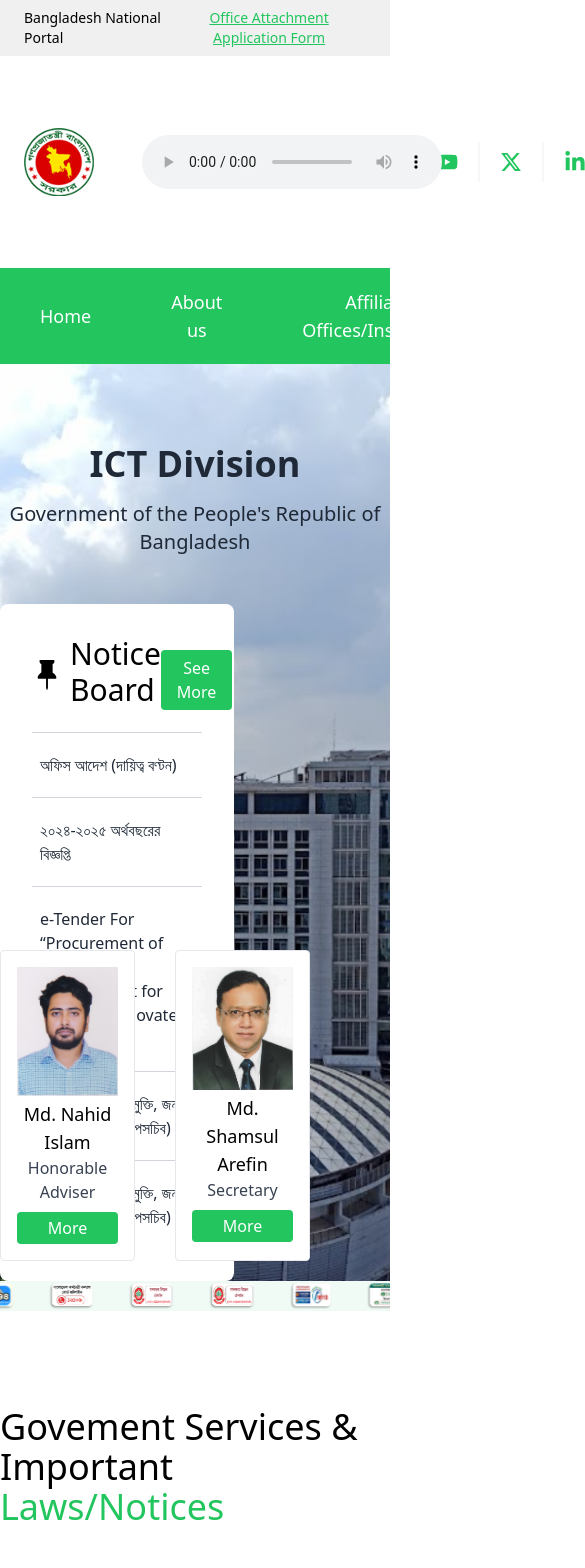
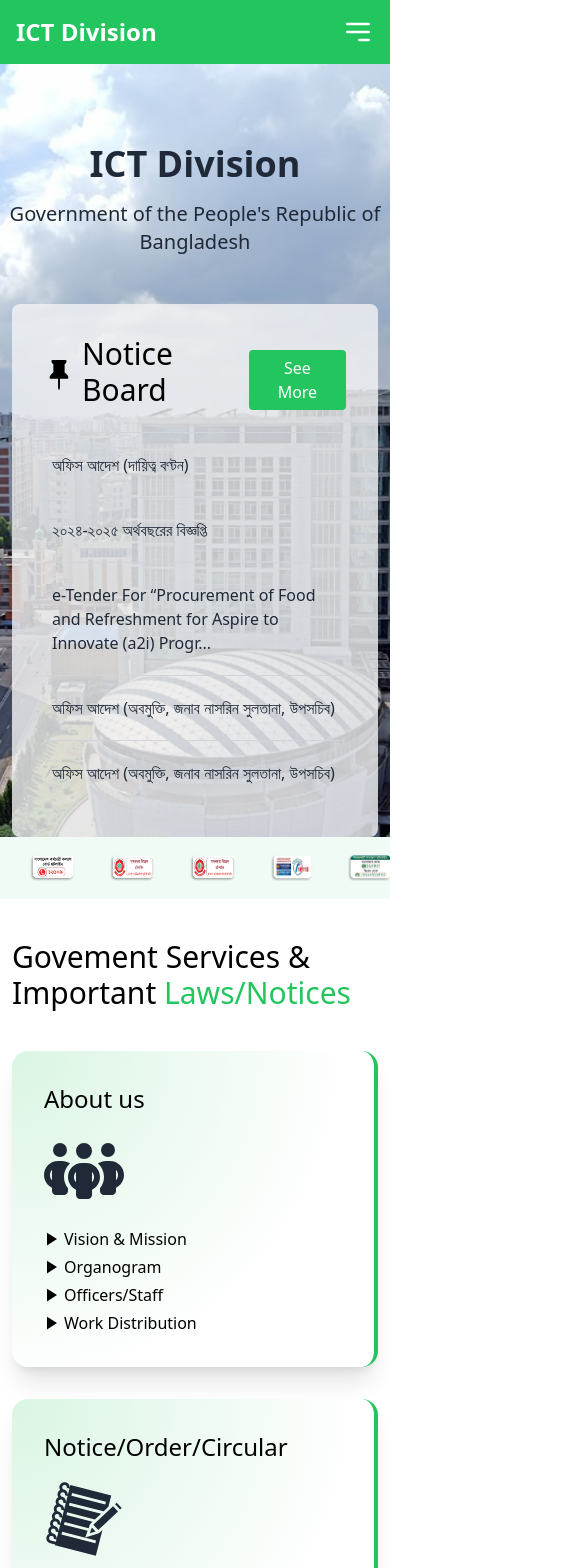
Before and after one commit to toukir15/national-ict-portal, a React (Vite) app: page / in a window 390 px wide. Shown: the top 1568 px of the page, 585 px wide, since content can reach past the window. Built offline with nearby package versions, Linux system fonts and the light colour scheme.

Commit message:
updated code

```diff
--- a/src/components/ICTPortal/Banner.jsx
+++ b/src/components/ICTPortal/Banner.jsx
@@ -49,7 +49,8 @@
           Government of the People&apos;s Republic of Bangladesh
         </h4>
       </div>
-      <div className="container mx-auto mt-12 flex gap-8">
+      <div className="container mx-auto mt-12 flex gap-0 lg:gap-8 px-3">
+        {/* notice board  */}
         <div
           onMouseMove={(e) => hoverActive && handleMouseMove(e)}
           onMouseEnter={handleMouseEnter}
@@ -60,7 +61,7 @@
               : "none",
             transition: "background 0.2s ease",
           }}
-          className="bg-[#f3f4f6ec] notice  p-8 w-[60%] rounded-lg "
+          className="bg-[#f3f4f6ec] notice  p-8 w-full lg:w-[60%] rounded-lg "
         >
           <div className="flex items-center mb-2 justify-between">
             <h4 className="text-3xl mb-4 font-medium flex gap-2 items-center">
@@ -94,6 +95,7 @@
         </div>
         <div className="flex gap-8"></div>
       </div>
+      <div className="hidden lg:block">
         <div className=" absolute bottom-5 right-20 flex gap-10">
           {officialsData.map((official) => {
             return (
@@ -118,5 +120,6 @@
           })}
         </div>
       </div>
+    </div>
   );
 }
--- a/src/components/ICTPortal/Contact.jsx
+++ b/src/components/ICTPortal/Contact.jsx
@@ -12,7 +12,7 @@
 
 export default function Contact() {
   return (
-    <div>
+    <div className="hidden lg:block">
       <div className="container mx-auto  flex justify-between pl-6 ">
         <div className="py-4 flex items-center gap-12">
           <img src={logo} alt="" />
--- a/src/components/ICTPortal/Footer.jsx
+++ b/src/components/ICTPortal/Footer.jsx
@@ -3,35 +3,56 @@
 export default function Footer() {
   return (
     <div className="bg-[#333333]">
-      <div className="container mx-auto text-white py-12">
+      <div className="container mx-auto text-white lg:px-0 px-6 py-6 lg:py-12">
         <div className="border-b border-white pb-10">
           {/* logo */}
-          <div className="flex justify-between items-center mt-6">
+          <div className="lg:flex justify-between items-center mt-6">
             <img src={logo} alt="" />
-            <div className="flex items-center">
-              <p className="font-medium">Planing Implementation: </p>
-              <div className="flex items-center gap-6 ml-6">
-                <button className="underline hover:text-gray-300">
+            <div className="lg:flex items-center">
+              <p className="font-medium mt-4 lg:mt-0">
+                Planing Implementation:{" "}
+              </p>
+              <div className="lg:flex items-center gap-6 lg:ml-6">
+                <button className="underline hover:text-gray-300 block lg:inline-block lg:mt-0 mt-2">
                   Cabinated Division
                 </button>
-                <button className="underline hover:text-gray-300">a2i</button>
-                <button className="underline hover:text-gray-300">BCC</button>
-                <button className="underline hover:text-gray-300">DOICT</button>
-                <button className="underline hover:text-gray-300">Basis</button>
+                <button className="underline hover:text-gray-300 block lg:inline-block lg:mt-0 mt-2 ">
+                  a2i
+                </button>
+                <button className="underline hover:text-gray-300 block lg:inline-block lg:mt-0 mt-2 ">
+                  BCC
+                </button>
+                <button className="underline hover:text-gray-300 block lg:inline-block lg:mt-0 mt-2 ">
+                  DOICT
+                </button>
+                <button className="underline hover:text-gray-300 block lg:inline-block lg:mt-0 mt-2 ">
+                  Basis
+                </button>
               </div>
             </div>
           </div>
-          <div className="flex justify-between items-center mt-4">
+
+          <div className="lg:flex justify-between items-center mt-6 lg:mt-4">
             <div>
-              <div className="flex gap-6 ">
-                <button>Sitemap</button>
-                <button>Secrecy Policy</button>
-                <button>Contact</button>
-                <button>FAQ</button>
-                <button>Terms of Use</button>
+              <div className="lg:flex gap-6 ">
+                <button className="hover:text-gray-300 block lg:inline-block lg:mt-0 mt-2 ">
+                  Sitemap
+                </button>
+                <button className="hover:text-gray-300 block lg:inline-block lg:mt-0 mt-2 ">
+                  Secrecy Policy
+                </button>
+                <button className="hover:text-gray-300 block lg:inline-block lg:mt-0 mt-2 ">
+                  Contact
+                </button>
+                <button className="hover:text-gray-300 block lg:inline-block lg:mt-0 mt-2 ">
+                  FAQ
+                </button>
+                <button className="hover:text-gray-300 block lg:inline-block lg:mt-0 mt-2 ">
+                  Terms of Use
+                </button>
               </div>
             </div>
-            <div className="flex items-end gap-8">
+            <div className="lg:flex mt-4 lg:mt-0 items-end gap-8">
               <p className="font-medium">Technical Support: </p>
               <img src={technical} alt="" />
             </div>
--- a/src/components/ICTPortal/GovementServices.jsx
+++ b/src/components/ICTPortal/GovementServices.jsx
@@ -187,13 +187,13 @@
   ];
 
   return (
-    <section className="bg-white mt-24 ">
+    <section className="bg-white mt-10 lg:mt-24 px-3 lg:px-0 ">
       <div className="container mx-auto">
-        <h2 className="text-4xl font-medium mb-16">
+        <h2 className="text-3xl lg:text-4xl font-medium mb-10 lg:mb-16 ">
           Govement Services & <br /> Important{" "}
           <span className="text-green-500">Laws/Notices</span>
         </h2>
-        <div className="grid grid-cols-4 gap-8">
+        <div className="grid grid-cols-1 lg:grid-cols-4 gap-8">
           {servicesData.map((service, index) => {
             return (
               <div
@@ -211,7 +211,7 @@
               >
                 <h4 className="text-2xl font-medium">{service.title}</h4>
                 <div className="gap-8 items-center pt-4">
-                  <service.icon className="text-[100px] text-gray-800 mb-4" />
+                  <service.icon className="lg:text-[100px] text-[80px] text-gray-800 mb-4" />
                   {service.options.map((option, idx) => {
                     return (
                       <div key={idx} className="space-y-2">
--- a/src/components/ICTPortal/Helpline.jsx
+++ b/src/components/ICTPortal/Helpline.jsx
@@ -44,7 +44,7 @@
 export default function Helpline() {
   return (
     <>
-      <section className="bg-[#F1FBF5] lg:py-8  ">
+      <section className="bg-[#F1FBF5] py-4 lg:py-8  ">
         <div className={`flex flex-wrap gap-10 items-center justify-center`}>
           <Marquee speed={80}>
             {helplinesData.map((helpline, i) => (
--- a/src/components/ICTPortal/ImportantLinks.jsx
+++ b/src/components/ICTPortal/ImportantLink.jsx
@@ -5,7 +5,7 @@
 import discount from "../../../public/discount.jpg";
 import { useState } from "react";
 
-export default function ImportantLinks() {
+export default function ImportantLink() {
   const [mousePosition, setMousePosition] = useState({ x: 0, y: 0 });
   const handleMouseMove = (e) => {
     const card = e.currentTarget;
@@ -17,18 +17,22 @@
   };
 
   return (
-    <section className="py-40">
-      <div className="container mx-auto flex">
+    <section className="lg:py-36 py-16 container mx-auto px-4 lg:px-0">
+      <h2 className="text-3xl lg:text-4xl font-medium mb-8 lg:mb-16 ">
+        Important Links & <br /> Essential{" "}
+        <span className="text-green-500">Info</span>
+      </h2>
+      <div className=" lg:flex">
         <div
           onMouseMove={(e) => handleMouseMove(e)}
           style={{
             background: ` radial-gradient(circle at ${mousePosition.x}px ${mousePosition.y}px, rgba(214, 244, 224, 0.9), transparent 70%)`,
             transition: "background 0.2s ease",
           }}
-          className="border w-[60%] rounded-2xl shadow-lg flex"
+          className="border w-full lg:w-[60%] rounded-2xl shadow-lg lg:flex"
         >
-          <div className="flex gap-2 w-[70%] px-6 border-r">
-            <div className="py-20 w-1/2">
+          <div className="lg:flex gap-2 lg:w-[70%] px-6 lg:border-r">
+            <div className="lg:py-20 py-6 w-full lg:w-1/2">
               <h6 className="text-xl font-medium mb-2">Internal eServices</h6>
               <ul className="space-y-[2px] text-gray-700">
                 <li className="group flex items-center gap-2 w-fit cursor-pointer">
@@ -73,7 +77,7 @@
                 <FaArrowRightLong className="relative top-[2px]" />
               </button>
             </div>
-            <div className="py-20 w-1/2">
+            <div className="lg:py-20 py-6 w-full lg:w-1/2">
               <h6 className="text-xl font-medium mb-2">Important Links</h6>
               <ul className="space-y-[2px] text-gray-700">
                 <li className="group flex items-center gap-2 w-fit cursor-pointer">
@@ -119,7 +123,7 @@
               </button>
             </div>
           </div>
-          <div className="w-[30%] flex justify-center items-center px-20">
+          <div className="lg:w-[30%] flex justify-center items-center lg:px-20 pb-8 lg:pb-0">
             <div className="inline-block border border-gray-300 h-fit rounded-md shadow-md text-center">
               <div className="bg-green-200 text-gray-800 font-bold py-1 w-full">
                 VisitorCounter
@@ -127,7 +131,7 @@
               <table className="min-w-full bg-white">
                 <tbody>
                   <tr>
-                    <td className="px-2 pr-20 py-3 border-t border-gray-200 text-start">
+                    <td className="px-2 pr-52 lg:pr-20 py-3 border-t border-gray-200 text-start">
                       Today
                     </td>
                     <td className="px-2 py-3 border-t border-gray-200 text-right">
@@ -135,7 +139,7 @@
                     </td>
                   </tr>
                   <tr>
-                    <td className="px-2 pr-20 py-3 border-t border-gray-200 text-start">
+                    <td className="px-2 pr-52 lg:pr-20 py-3 border-t border-gray-200 text-start">
                       Yesterday
                     </td>
                     <td className="px-2 py-3 border-t border-gray-200 text-right">
@@ -143,7 +147,7 @@
                     </td>
                   </tr>
                   <tr>
-                    <td className="px-2 pr-20 py-3 border-t border-gray-200 text-start">
+                    <td className="px-2 pr-52 lg:pr-20 py-3 border-t border-gray-200 text-start">
                       All
                     </td>
                     <td className="px-2 py-3 border-t border-gray-200 text-right">
@@ -151,7 +155,7 @@
                     </td>
                   </tr>
                   <tr>
-                    <td className="px-2 pr-20 py-3 border-t border-gray-200 text-start">
+                    <td className="px-2 pr-52 lg:pr-20 py-3 border-t border-gray-200 text-start">
                       Online
                     </td>
                     <td className="px-2 py-1 border-t border-gray-200 text-right">
@@ -164,7 +168,7 @@
           </div>
         </div>
         {/* Images displayed below the previous content */}
-        <div className="px-8 space-y-3 w-[40%]">
+        <div className="px-8 space-y-3 mt-10 lg:mt-0 lg:w-[40%]">
           <img
             src={eDirectory}
             className="border rounded-xl shadow-lg cursor-pointer"
--- a/src/components/ICTPortal/ImportantVideo.jsx
+++ b/src/components/ICTPortal/ImportantVideo.jsx
@@ -33,9 +33,9 @@
           : "none",
         transition: "background 0.2s ease",
       }}
-      className="flex gap-16 mb-40 py-20 px-12 bg-[#F4FCF7] rounded-2xl border shadow-sm container mx-auto"
+      className="lg:flex gap-16 mb-40 py-10 lg:py-20 px-4 lg:px-12 important-video rounded-2xl border shadow-sm container mx-auto"
     >
-      <div className="w-1/2">
+      <div className="lg:w-1/2">
         <div className="flex items-center gap-3 mb-4">
           <img className="w-8" src={logo} alt="" />
           <h2>বন্যার সময় কি করণীয়</h2>
@@ -46,7 +46,7 @@
           src={bonna}
         ></video>
       </div>
-      <div className="w-1/2">
+      <div className="lg:w-1/2 mt-8 lg:mt-0">
         <div className="flex items-center gap-3 mb-4">
           <img className="w-8" src={logo} alt="" />
           <h2>ডেঙ্গু প্রতিরোধে করণীয়</h2>
--- a/src/components/ICTPortal/Navbar.jsx
+++ b/src/components/ICTPortal/Navbar.jsx
@@ -2,6 +2,8 @@
 
 export default function Navbar() {
   const [hoveredNavLink, setHoveredNavLink] = useState(null);
+  const [isMobileMenuOpen, setIsMobileMenuOpen] = useState(false);
+
   const navbarOptions = [
     {
       name: "home",
@@ -161,10 +163,42 @@
       ],
     },
   ];
+
   return (
-    <nav className="relative">
-      <div className="bg-green-500">
-        <div className="container mx-auto flex justify-between items-center">
+    <nav className="relative bg-green-500">
+      <div className="container mx-auto flex justify-between items-center p-4 lg:p-0">
+        {/* Logo or Branding */}
+        <div className="text-white text-2xl font-bold lg:hidden ">
+          ICT Division
+        </div>
+
+        {/* Mobile menu button */}
+        <button
+          className="lg:hidden text-white"
+          onClick={() => setIsMobileMenuOpen(!isMobileMenuOpen)}
+        >
+          <svg
+            xmlns="http://www.w3.org/2000/svg"
+            className="h-8 w-8"
+            fill="none"
+            viewBox="0 0 24 24"
+            stroke="currentColor"
+          >
+            <path
+              strokeLinecap="round"
+              strokeLinejoin="round"
+              strokeWidth={2}
+              d={
+                isMobileMenuOpen
+                  ? "M6 18L18 6M6 6l12 12"
+                  : "M4 6h16M4 12h16m-7 6h7"
+              }
+            />
+          </svg>
+        </button>
+
+        {/* Full Navbar for larger screens */}
+        <div className="hidden lg:flex space-x-4">
           {navbarOptions.map((navbarOption, key) => (
             <div key={key} className="relative">
               <button
@@ -172,11 +206,12 @@
                   setHoveredNavLink(navbarOption?.navLinkName)
                 }
                 onMouseLeave={() => setHoveredNavLink(null)}
-                className={`py-5 text-lg font-medium transition duration-150 text-white px-10 bg-[${navbarOption.buttonColor}] hover:bg-green-600`}
+                className={`py-7  font-medium transition duration-150 text-white px-8 bg-[${navbarOption.buttonColor}] hover:bg-green-600`}
               >
                 {navbarOption.navLinkName}
               </button>
 
+              {/* Dropdown Menu */}
               <div
                 onMouseEnter={() =>
                   setHoveredNavLink(navbarOption?.navLinkName)
@@ -210,6 +245,61 @@
             </div>
           ))}
         </div>
+
+        {/* Mobile Navbar */}
+        <div
+          className={`lg:hidden absolute top-full left-0 w-full bg-white p-4 shadow-lg z-50 ${
+            isMobileMenuOpen ? "block" : "hidden"
+          }`}
+        >
+          {navbarOptions.map((navbarOption, key) => (
+            <div key={key} className="relative">
+              <button
+                onClick={() =>
+                  setHoveredNavLink(
+                    hoveredNavLink === navbarOption?.navLinkName
+                      ? null
+                      : navbarOption?.navLinkName
+                  )
+                }
+                className={`w-full text-left py-2 text-lg font-medium text-black bg-gray-100 mb-2 px-4 rounded-md ${
+                  hoveredNavLink === navbarOption?.navLinkName
+                    ? "bg-gray-200"
+                    : ""
+                }`}
+              >
+                {navbarOption.navLinkName}
+              </button>
+
+              {/* Dropdown Menu */}
+              <div
+                className={`${
+                  hoveredNavLink === navbarOption?.navLinkName
+                    ? "block"
+                    : "hidden"
+                } pl-4`}
+              >
+                {navbarOption.nestedOptions?.map((nestedOption, index) => (
+                  <div key={index} className="py-2">
+                    <h4 className="font-semibold">
+                      {nestedOption.nestedOptionName}
+                    </h4>
+                    <ul>
+                      {nestedOption.options.map((option, i) => (
+                        <li
+                          key={i}
+                          className="py-1 text-sm text-gray-700 hover:text-green-500 transition duration-200 cursor-pointer"
+                        >
+                          {option}
+                        </li>
+                      ))}
+                    </ul>
+                  </div>
+                ))}
+              </div>
+            </div>
+          ))}
+        </div>
       </div>
     </nav>
   );
--- a/src/index.css
+++ b/src/index.css
@@ -13,5 +13,8 @@
   background-color: white !important;
 }
 .notice {
-  background-color: white !important;
+  background-color: #f3f4f6cc !important;
 }
+.important-video {
+  background-color: rgba(227, 227, 227, 0.767) !important;
+}
--- a/src/pages/ICTPortal.jsx
+++ b/src/pages/ICTPortal.jsx
@@ -5,12 +5,13 @@
 import Helpline from "../components/ICTPortal/Helpline";
 import Footer from "../components/ICTPortal/Footer";
 import ImportantVideo from "../components/ICTPortal/ImportantVideo";
+import ImportantLink from "../components/ICTPortal/importantLink";
 
 export default function ICTPortal() {
   return (
     <div>
       {/* top header  */}
-      <div className="bg-[#F0F0F0] text-sm py-2">
+      <div className="bg-[#F0F0F0] text-sm py-2 hidden lg:block">
         <div className="container mx-auto px-6 flex justify-between">
           <p>Bangladesh National Portal</p>
           <button className="underline text-green-500 font-medium hover:text-green-600">
@@ -35,7 +36,7 @@
       <GovementServices />
 
       {/* important link section  */}
-      {/* <ImportantLinks/> */}
+      <ImportantLink />
 
       <ImportantVideo />
 
```
Lines whose indentation alone changed are shown as unchanged.
